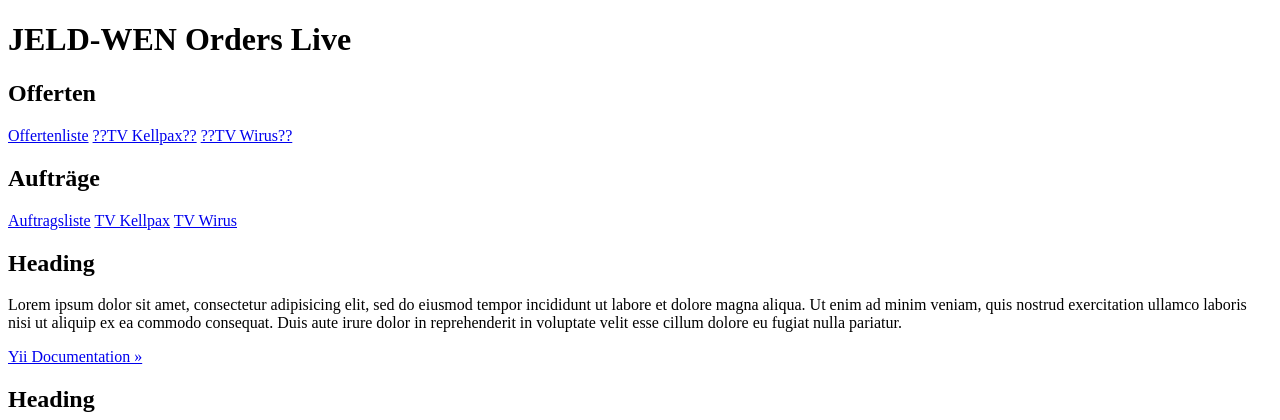
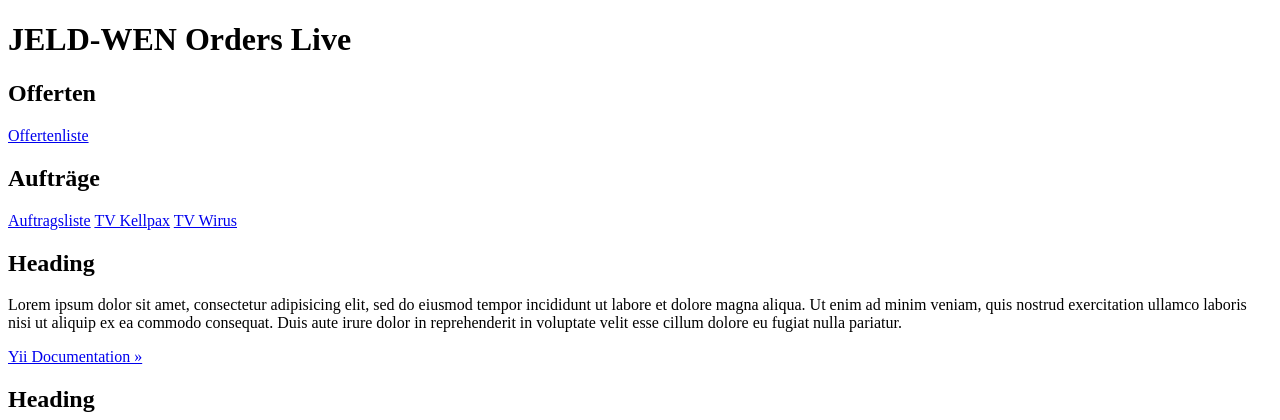
Before and after one commit to eiskop/orderslive.ch, a Yii app: template backend/views/site/index.php in a window 1280 px wide. Shown: the top 420 px of the page. Run offline with PHP 8.4 and a stand-in for Yii, Linux system fonts and the light colour scheme; the template is opened without the code that fills it, so the values that code supplies are empty; some libraries are stand-ins or nearby versions.

Commit message:
Renamed menu items, deleted Offer TV links from the home screen

```diff
--- a/backend/views/layouts/main.php
+++ b/backend/views/layouts/main.php
@@ -69,7 +69,7 @@ AppAsset::register($this);
         if (Yii::$app->user->can('reports'))
         {
             $menuItems[] = [
-                'label' => 'Rapporten',
+                'label' => 'Berichte',
                 'url' => ['/report/index']
             ];
             //echo Html::a('Kunden', ['create'], ['class' => 'btn btn-success']);
--- a/backend/views/site/index.php
+++ b/backend/views/site/index.php
@@ -25,8 +25,7 @@ $this->title = 'JELD-WEN Orders Live';
             ?>
 
             <a class="btn btn-lg btn-success" href="index.php?r=offer">Offertenliste</a>
-            <a class="btn btn-lg btn-success" href="index.php?r=offer/tvkellpax">??TV Kellpax??</a>
-            <a class="btn btn-lg btn-success" href="index.php?r=offer/tvwirus">??TV Wirus??</a>
+
         </p>
         <h2>Aufträge</h2>
         <p>
```
